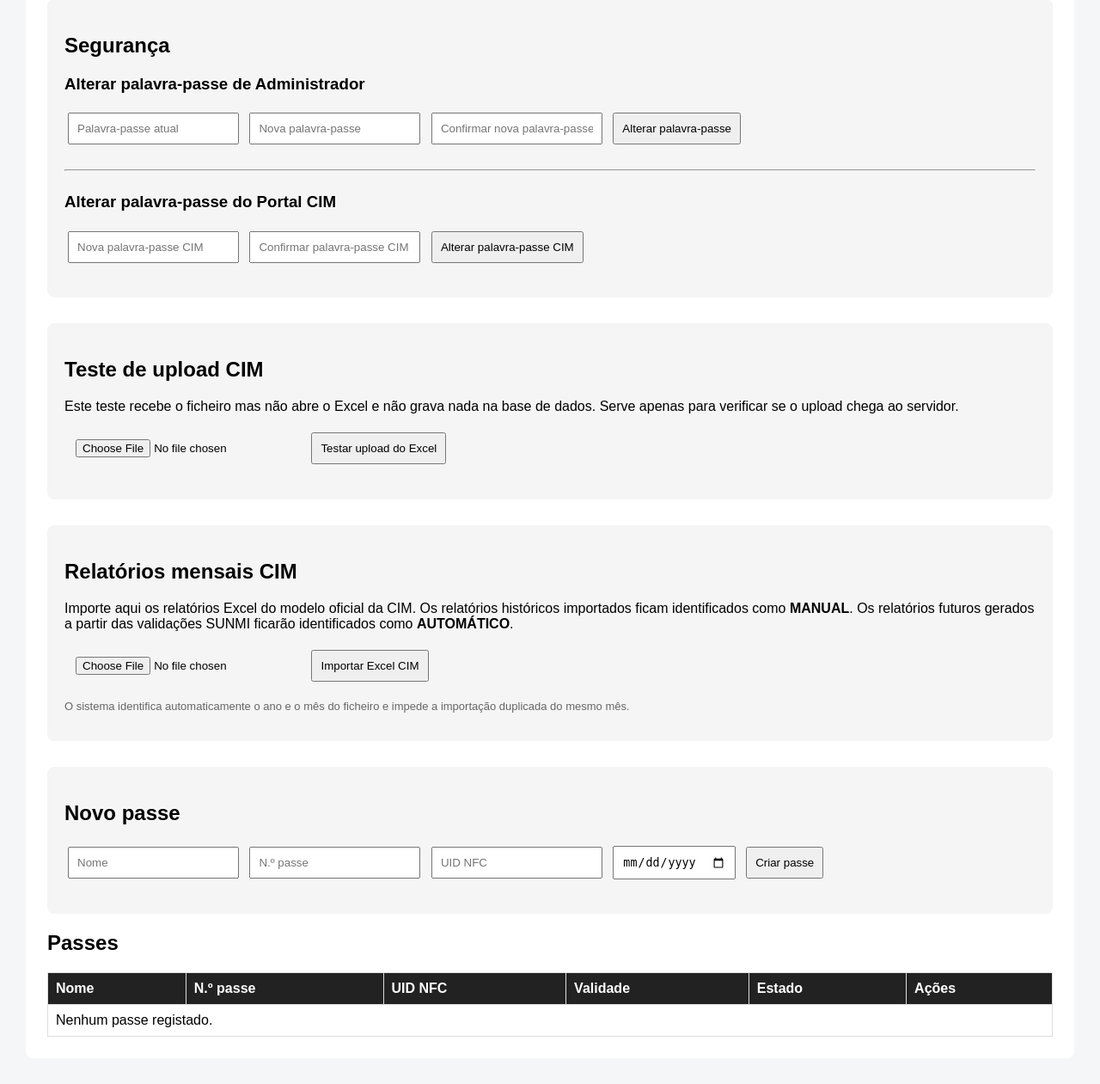
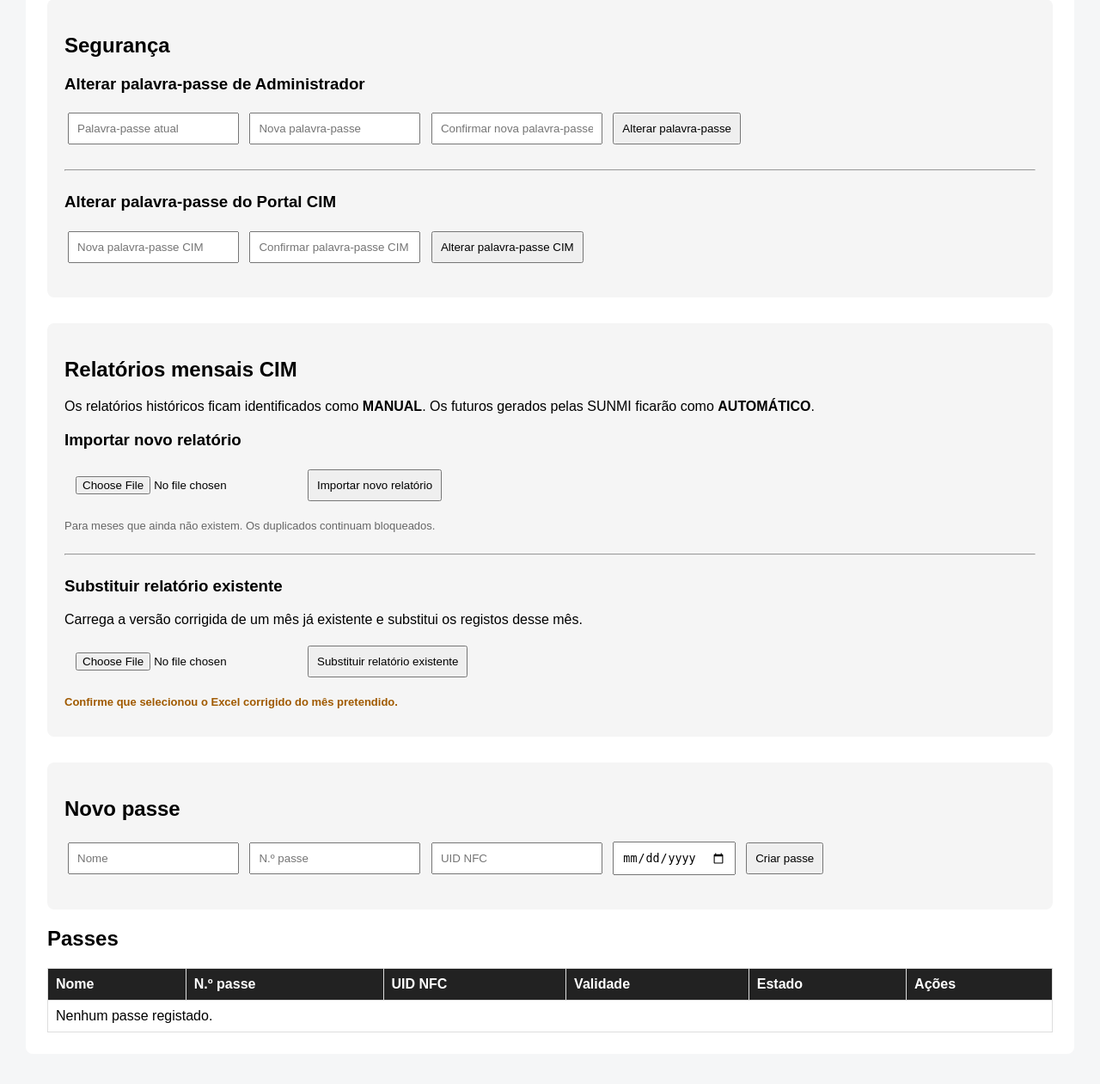
Before and after one commit to Alcancebus/alcance-passes, a FastAPI app: template server/templates/admin.html in a window 1280 px wide. Shown: the part 184-1445 px from the top of the page at 86% size. After the commit the page ends 1385 px from the top, so only its background shows below. Run offline with FastAPI, Linux system fonts and the light colour scheme; the template is opened without the code that fills it, so the values that code supplies are empty; parts of the project's set-up code (start-up, migrations or seed data) failed here and were passed over; some libraries are stand-ins or nearby versions.

Commit message:
Update admin.html

```diff
--- a/server/templates/admin.html
+++ b/server/templates/admin.html
@@ -105,54 +105,18 @@ th{
 </div>
 
 <div class="box">
-<h2>Teste de upload CIM</h2>
-
-<p>
-Este teste recebe o ficheiro mas não abre o Excel e não grava nada na base de dados.
-Serve apenas para verificar se o upload chega ao servidor.
-</p>
-
-{% if request.query_params.get("cim_upload_test") == "ok" %}
-<p style="color:green;font-weight:bold;">
-Upload recebido com sucesso pelo servidor.
-Tamanho recebido: {{ request.query_params.get("cim_upload_size") }} bytes.
-</p>
-{% endif %}
-
-<form method="post"
-      action="/admin/cim-report/upload-test"
-      enctype="multipart/form-data">
-<input type="file" name="file" accept=".xlsx" required>
-<button type="submit">Testar upload do Excel</button>
-</form>
-</div>
-
-<div class="box">
 <h2>Relatórios mensais CIM</h2>
-
-<p>
-Importe aqui os relatórios Excel do modelo oficial da CIM.
-Os relatórios históricos importados ficam identificados como <strong>MANUAL</strong>.
-Os relatórios futuros gerados a partir das validações SUNMI ficarão identificados como
-<strong>AUTOMÁTICO</strong>.
-</p>
-
-{% if request.query_params.get("cim_imported") %}
-<p style="color:green;font-weight:bold;">
-Relatório CIM importado com sucesso:
-{{ request.query_params.get("cim_imported") }} registos
-— mês {{ request.query_params.get("cim_month") }}.
-</p>
-{% endif %}
-
-<form method="post" action="/admin/cim-report/import" enctype="multipart/form-data">
-<input type="file" name="file" accept=".xlsx" required>
-<button type="submit">Importar Excel CIM</button>
-</form>
-
-<p style="font-size:13px;color:#666;">
-O sistema identifica automaticamente o ano e o mês do ficheiro e impede a importação duplicada do mesmo mês.
-</p>
+<p>Os relatórios históricos ficam identificados como <strong>MANUAL</strong>. Os futuros gerados pelas SUNMI ficarão como <strong>AUTOMÁTICO</strong>.</p>
+{% if request.query_params.get("cim_imported") %}<p style="color:green;font-weight:bold;">Relatório CIM importado com sucesso: {{ request.query_params.get("cim_imported") }} registos — mês {{ request.query_params.get("cim_month") }}.</p>{% endif %}
+{% if request.query_params.get("cim_replaced") %}<p style="color:green;font-weight:bold;">Relatório CIM substituído com sucesso: {{ request.query_params.get("cim_replaced") }} registos — mês {{ request.query_params.get("cim_month") }}.</p>{% endif %}
+<h3>Importar novo relatório</h3>
+<form method="post" action="/admin/cim-report/import" enctype="multipart/form-data"><input type="hidden" name="replace" value="0"><input type="file" name="file" accept=".xlsx" required><button type="submit">Importar novo relatório</button></form>
+<p style="font-size:13px;color:#666;">Para meses que ainda não existem. Os duplicados continuam bloqueados.</p>
+<hr style="margin:25px 0;">
+<h3>Substituir relatório existente</h3>
+<p>Carrega a versão corrigida de um mês já existente e substitui os registos desse mês.</p>
+<form method="post" action="/admin/cim-report/import" enctype="multipart/form-data" onsubmit="return confirm('Tem a certeza de que pretende substituir o relatório deste mês pelos dados do Excel selecionado?');"><input type="hidden" name="replace" value="1"><input type="file" name="file" accept=".xlsx" required><button type="submit">Substituir relatório existente</button></form>
+<p style="font-size:13px;color:#a05a00;font-weight:bold;">Confirme que selecionou o Excel corrigido do mês pretendido.</p>
 </div>
 
 <div class="box">
```
